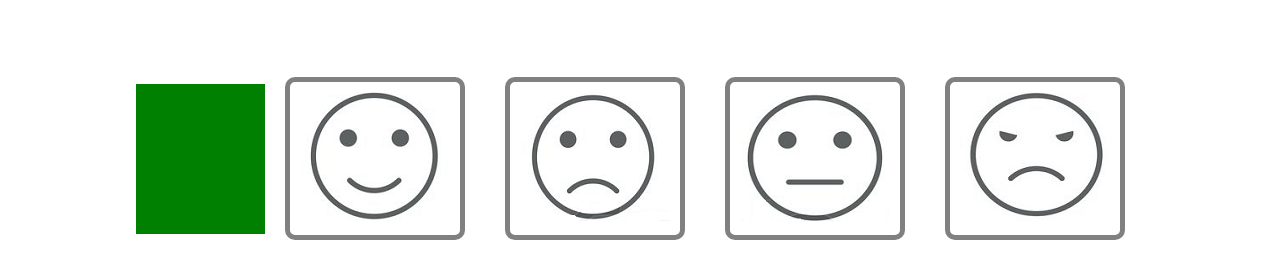
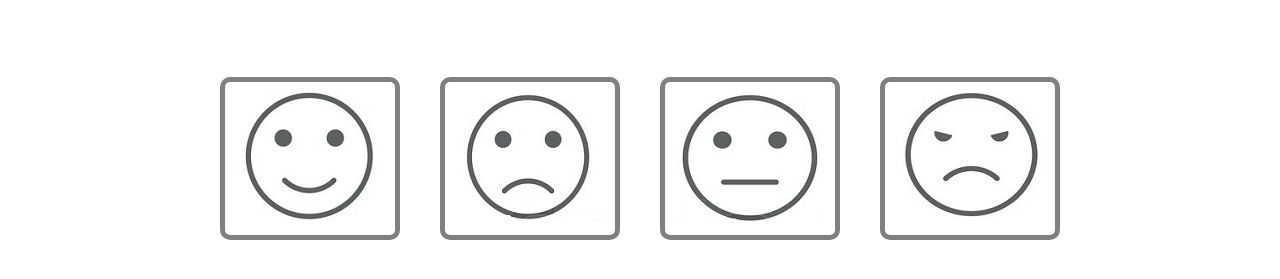
Before and after one commit to apryllc/affirm-me, a plain HTML site: page index.html in a window 1280 px wide. Shown: the part 113-392 px from the top of the page. Drawn offline with nearby package versions, Linux system fonts and the light colour scheme.

Commit message:
removed color overlays, playing with hover and opacity

```diff
--- a/css/main.css
+++ b/css/main.css
@@ -9,7 +9,6 @@
     flex-direction: row;
     justify-content: center;
     align-items: center;
-    position: relative;
 }
 
 .moods .happy, .sad, .meh, .angry {
@@ -17,42 +16,9 @@ border: 5px solid grey;
 border-radius: 10px;
 padding: 10px;
 margin: 20px;
-z-index: 1;
-/* position: absolute; */
 }
 
-.overlay-1 {
-    height: 150px;
-    width: 129px;
-    z-index: 2;
-    background-color: green;
-}
-
-/*.overlay-2 {
-    height: 150px;
-    width: 129px;
-    position: absolute;
-    z-index: 2;
-    background-color: green;
-}
-
-.overlay-3 {
-    height: 150px;
-    width: 129px;
-    position: absolute;
-    z-index: 2;
-    background-color: green;
-}
-
-.overlay-4 {
-    height: 150px;
-    width: 129px;
-    position: absolute;
-    z-index: 2;
-    background-color: green;
-}
-
-.happy:focus,
-.happy:hover {
-  background-color: green;
-} */
+.happy img:hover {
+    background: green;
+    opacity: 0.6;
+  }
--- a/index.html
+++ b/index.html
@@ -13,23 +13,15 @@
 </div>
 <h1 class="feeling">How Are You Feeling Today?</h1>
 <div class="moods">
-    <div class="overlay-1">
-        </div>
     <div class="happy">
     <img src="./img/happy.png">
     </div>
-    <div class="overlay-2">
-        </div>
     <div class="sad">
     <img src="./img/sad.png">
     </div>
-    <div class="overlay-3">
-        </div>
     <div class="meh">
     <img src="./img/meh.png">
     </div>
-    <div class="overlay-4">
-        </div>
     <div class="angry">
     <img src="./img/angry.png">
     </div>
```
